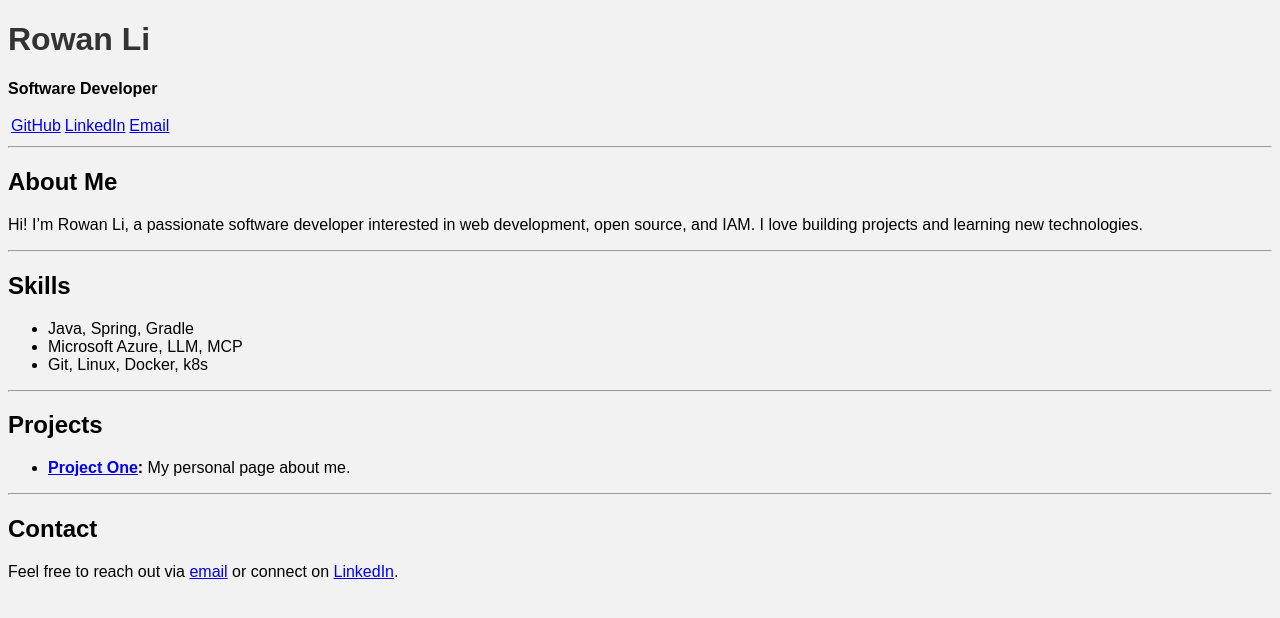
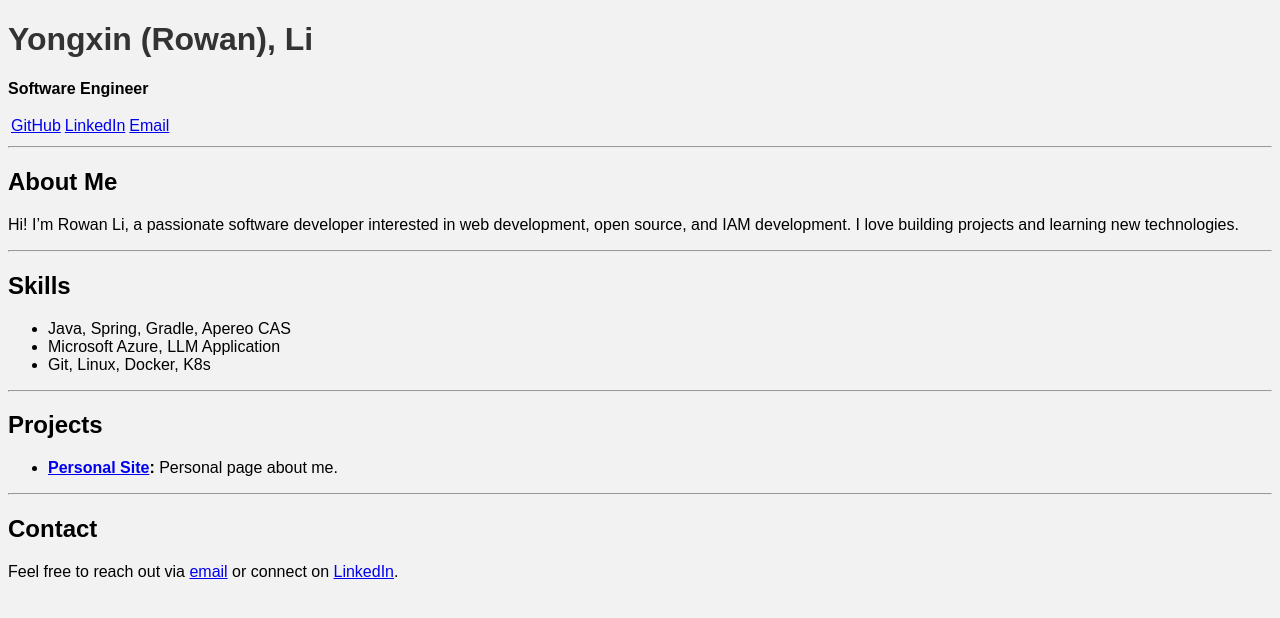
Before and after one commit to yxli23/yxli23.github.io, a Jekyll site: the page built from index.md, in a window 1280 px wide, cut to the strip 170-788 px from the top of the page. Built offline with Jekyll 4.4.1, drawn with Linux system fonts in a browser that asks for light colours; our own code applies the rules of GitHub Pages for plain Markdown files.

Commit message:
feat(update): Update some wording

```diff
--- a/index.md
+++ b/index.md
@@ -1,34 +1,34 @@
 ---
-title: Yxli23's Personal Site
+title: yxli23's Personal Site
 ---
 
 <img src="https://avatars.githubusercontent.com/u/54432873?u=7647818e6d77f9007b0f6223e3b3ee53189bf86b&v=4" width="150" style="border-radius: 50%;" alt="Profile Picture" />
 
-# Rowan Li
+# Yongxin (Rowan), Li
 
-**Software Developer**
+**Software Engineer**
 
-[GitHub](https://github.com/yxli23) | [LinkedIn](https://www.linkedin.com/in/your-linkedin/) | [Email](mailto:yxli0223@gmail.com)
+[GitHub](https://github.com/yxli23) | [LinkedIn](https://www.linkedin.com/in/yongxin-li-937bba250/) | [Email](mailto:yxli0223@gmail.com)
 
 ---
 
 ## About Me
 
-Hi! I'm Rowan Li, a passionate software developer interested in web development, open source, and IAM. I love building projects and learning new technologies.
+Hi! I'm Rowan Li, a passionate software developer interested in web development, open source, and IAM development. I love building projects and learning new technologies.
 
 ---
 
 ## Skills
 
-- Java, Spring, Gradle
-- Microsoft Azure, LLM, MCP
-- Git, Linux, Docker, k8s
+- Java, Spring, Gradle, Apereo CAS
+- Microsoft Azure, LLM Application
+- Git, Linux, Docker, K8s
 
 ---
 
 ## Projects
 
-- **[Project One](https://github.com/yxli23/yxli23.github.io):** My personal page about me.
+- **[Personal Site](https://github.com/yxli23/yxli23.github.io):** Personal page about me.
 
 ---
 
```
